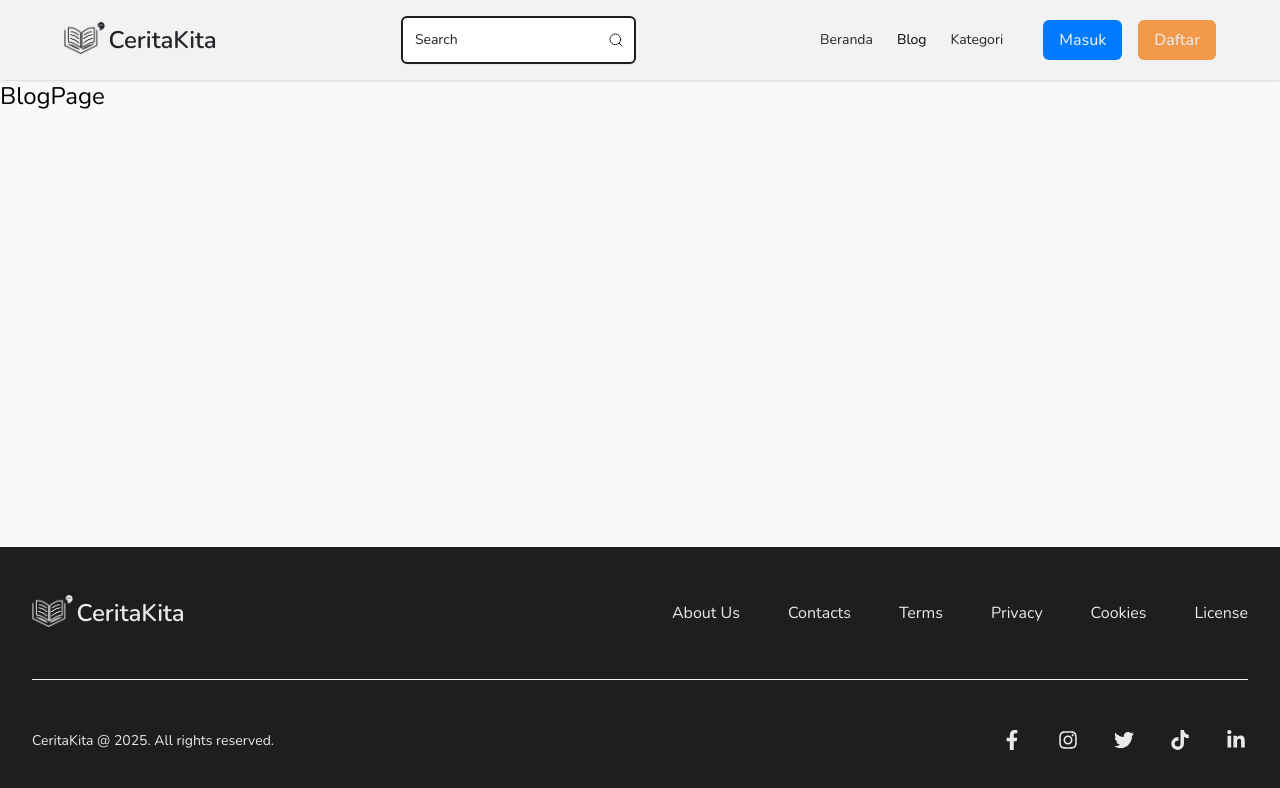
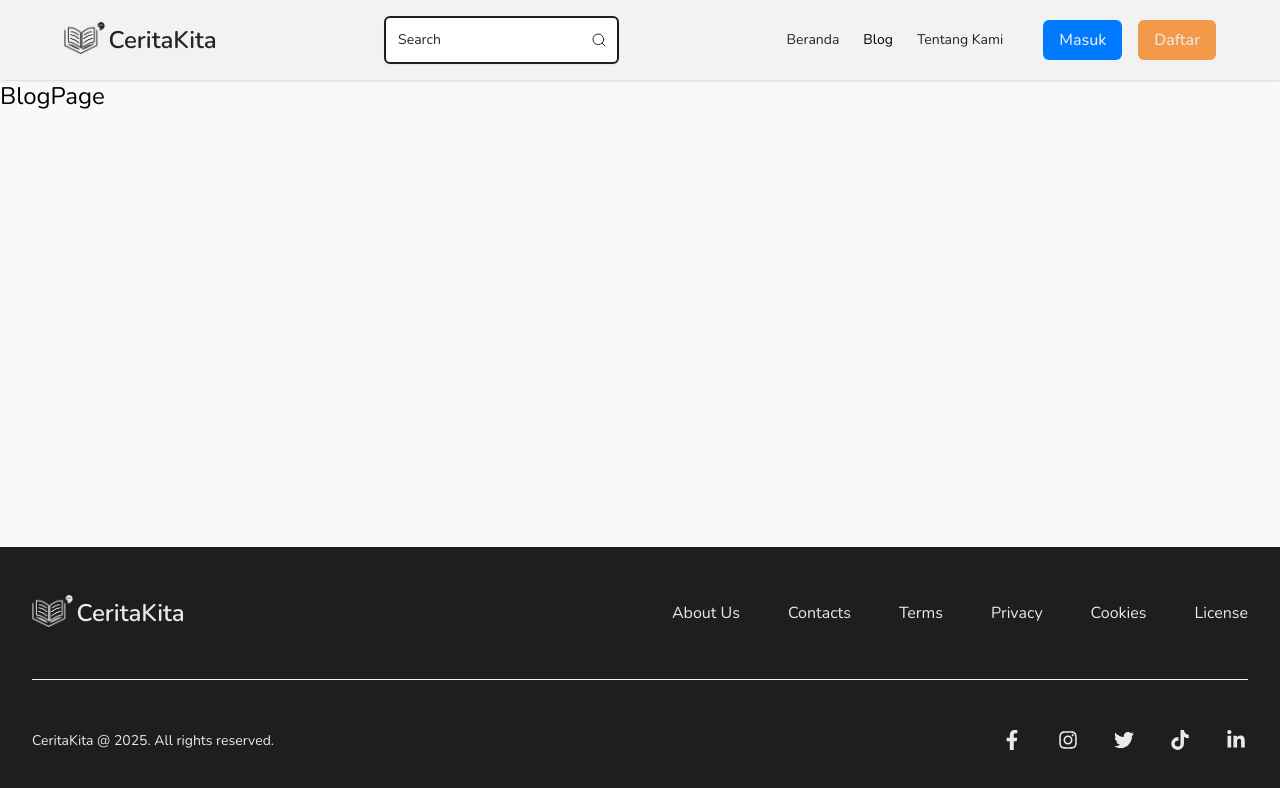
Before and after one commit to DimasAdiPutra/CeritaKita, a React (Vite) app in the folder frontend/: page /blog in a window 1280 px wide. Shown: the top 788 px of the page. Built offline with nearby package versions, Linux system fonts and the light colour scheme; what imagekitio-react would draw is missing.

Commit message:
feat(navbar) : Mengganti link pada navbar

```diff
--- a/frontend/src/layouts/Navbar.jsx
+++ b/frontend/src/layouts/Navbar.jsx
@@ -1,5 +1,5 @@
 import { Link, NavLink, useLocation } from 'react-router'
-import { useState, useEffect, useRef } from 'react'
+import { useState, useEffect } from 'react'
 import { motion } from 'motion/react'
 
 // Import Components
@@ -10,7 +10,6 @@
 
 // Import Icons
 import { FiSearch } from "react-icons/fi";
-import { IoIosArrowDown } from "react-icons/io";
 
 const Navbar = () => {
 	// nav menu
@@ -21,22 +20,6 @@
 
 	// Ambil lokasi url saat ini
 	const location = useLocation()
-
-	// dropdown
-	const [isDropdownOpen, setIsDropdownOpen] = useState(false)
-	const dropdownRef = useRef(null)
-
-	// Handle toggle dropdown
-	const handleToggleDropdown = () => {
-		setIsDropdownOpen((prev) => !prev)
-	}
-
-	// Handle ketika klik di luar dropdown
-	const handleClickOutside = (e) => {
-		if (dropdownRef.current && !dropdownRef.current.contains(e.target)) {
-			setIsDropdownOpen(false)
-		}
-	}
 
 	// Handle untuk perubahan bg navbar ketika user ada di halaman home dan di hero section
 	useEffect(() => {
@@ -61,18 +44,6 @@
 		}
 	}, [location])
 
-	// tambahkan event ketika terdeteksi ada klik di luar dropdown
-	useEffect(() => {
-		if (isDropdownOpen) {
-			document.addEventListener('click', handleClickOutside)
-		} else {
-			document.removeEventListener('click', handleClickOutside)
-		}
-
-		return () => {
-			document.removeEventListener('click', handleClickOutside)
-		}
-	}, [isDropdownOpen])
 
 	return (
 		<nav
@@ -157,54 +128,27 @@
 								</li>
 								{/* Blog */}
 
-								{/* Kategori */}
-								<li className="relative">
-									<span
-										ref={dropdownRef}
-										className={`${isTransparent ? "text-clr-text-dark hover:text-clr-text-dark-hover" : "text-clr-text-light hover:text-clr-text-light-hover"} cursor-pointer transition`}
-										onClick={handleToggleDropdown}>
-										Kategori
-									</span>
-
-									{/* Dropdown Menu */}
-									<motion.ul
-										initial={{ height: 0 }}
-										animate={{ height: isDropdownOpen ? 'auto' : 0 }}
-										exit={{ height: 0 }}
-										transition={{ duration: 0.3, ease: 'easeInOut' }}
-										className="absolute right-0 mt-2 w-40 bg-clr-container-light shadow-lg rounded-lg overflow-hidden">
+								{/* Tentang Kami */}
 								<li>
 									<NavLink
-												to="/kategori/destinasi"
-												className="block px-4 py-2 text-clr-text-light hover:text-clr-primary">
-												Destinasi
+										to="/about"
+										className={({ isActive }) =>
+											isTransparent
+												? `${isActive
+													? 'text-clr-text-dark-hover'
+													: 'text-clr-text-dark'
+												}
+											transition hover:text-clr-text-dark-hover`
+												: `${isActive
+													? 'text-clr-text-light-hover'
+													: 'text-clr-text-light'
+												}
+											transition hover:text-clr-text-light-hover`
+										}>
+										Tentang Kami
 									</NavLink>
 								</li>
-										<li>
-											<NavLink
-												to="/kategori/kuliner"
-												className="block px-4 py-2 text-clr-text-light hover:text-clr-primary">
-												Kuliner
-											</NavLink>
-										</li>
-										<li>
-											<NavLink
-												to="/kategori/lifestyle"
-												className="block px-4 py-2 text-clr-text-light hover:text-clr-primary">
-												Lifestyle
-											</NavLink>
-										</li>
-										<li>
-											<NavLink
-												to="/kategori/tipsnhacks"
-												className="block px-4 py-2 text-clr-text-light hover:text-clr-primary">
-												Tips & Hacks
-											</NavLink>
-										</li>
-									</motion.ul>
-									{/* Dropdown Menu */}
-								</li>
-								{/* Kategori */}
+								{/* Tentang Kami */}
 							</ul>
 						</nav>
 						{/* NAVLINK === DESKTOP */}
@@ -278,66 +222,17 @@
 								</li>
 								{/* Blog */}
 
-								{/* Kategori */}
-								<li>
-									<details className="group [&_summary::-webkit-details-marker]:hidden">
-										<summary className="flex cursor-pointer items-center justify-between rounded-lg px-4 py-2 text-clr-text-light">
-											<span className="text-body-small-base font-medium">
-												Kategori
-											</span>
-
-											<span className="shrink-0 transition duration-300 group-open:-rotate-180">
-												<IoIosArrowDown
-													strokeWidth={1.5}
-													className="text-clr-text-light"
-												/>
-											</span>
-										</summary>
-
-										<ul className="mt-2 space-y-1 px-4">
+								{/* Tentang Kami */}
 								<li>
 									<NavLink
-													to="/kategori/destinasi"
+										to="/about"
 										className={({ isActive }) =>
 											isActive ? 'navlink-active' : 'navlink'
 										}>
-													Destinasi
+										Tentang Kami
 									</NavLink>
 								</li>
-
-											<li>
-												<NavLink
-													to="/kategori/kuliner"
-													className={({ isActive }) =>
-														isActive ? 'navlink-active' : 'navlink'
-													}>
-													Kuliner
-												</NavLink>
-											</li>
-
-											<li>
-												<NavLink
-													to="/kategori/lifestyle"
-													className={({ isActive }) =>
-														isActive ? 'navlink-active' : 'navlink'
-													}>
-													Lifestyle
-												</NavLink>
-											</li>
-
-											<li>
-												<NavLink
-													to="/kategori/tipsnhacks"
-													className={({ isActive }) =>
-														isActive ? 'navlink-active' : 'navlink'
-													}>
-													Tips & Hacks
-												</NavLink>
-											</li>
-										</ul>
-									</details>
-								</li>
-								{/* Kategori */}
+								{/* Tentang Kami */}
 							</ul>
 							{/* NAVLINK === MOBILE */}
 						</div>
```
Lines whose indentation alone changed are shown as unchanged.
